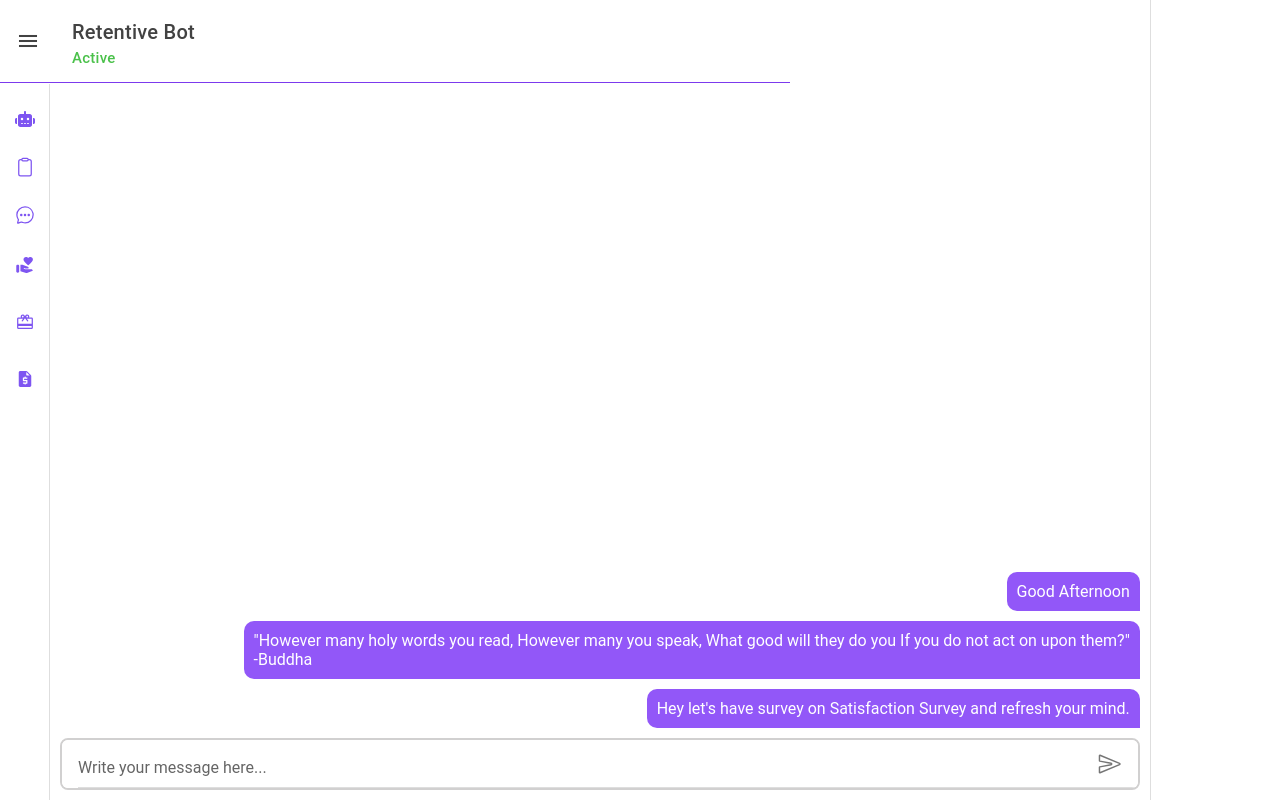
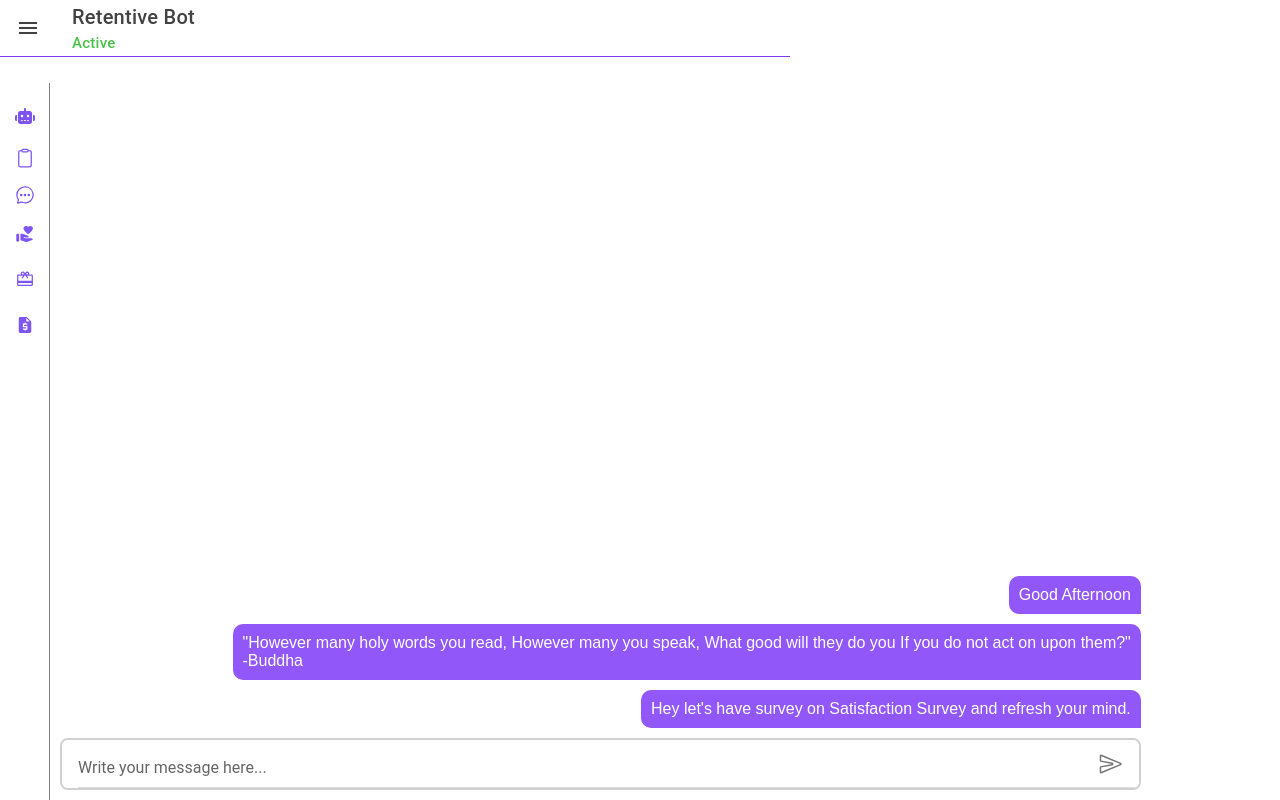
Before and after one commit to C0dewithLokesh/Retentive-bot, a React (Vite) app: page /home in a window 1280 px wide. Built offline with nearby package versions, Linux system fonts and the light colour scheme.

Commit message:
survey component tailwind done

```diff
--- a/src/components/SplitPane/SplitPane.tsx
+++ b/src/components/SplitPane/SplitPane.tsx
@@ -173,7 +173,7 @@ const SplitPane = (props: Props) => {
             </div>
 
             {/* CORE HR */}
-            <div className={`sidebar-item ${LeaveDropdown ? "m-68" : ""}`} onClick={hrDrodownhandler}>
+            <div className={`sidebar-item ${LeaveDropdown ? "margin-96" : ""}`} onClick={hrDrodownhandler}>
               <div
                 className={`sidebar-icon ${
                   showSurvey ? "active" : ""
--- a/src/components/home/Home.tsx
+++ b/src/components/home/Home.tsx
@@ -67,8 +67,8 @@ const Home: React.FC = ({ showSurvey, showPendingLeave, ShowTypeLeave, splitMenu
             ></IonMenuButton>
           </IonButtons>
           <IonTitle className="header-container">
-            <p className="user-name">Retentive Bot</p>
-            <p className="user-status">Active</p>
+            <p className="user-name mt-5">Retentive Bot</p>
+            <p className="user-status mb-4">Active</p>
           </IonTitle>
         </IonToolbar>
       </IonHeader>
--- a/src/components/home/Survey.tsx
+++ b/src/components/home/Survey.tsx
@@ -8,26 +8,26 @@ const Survey = (props: Props) => {
   return (
     <div className="msg-content bot">
       <div className={`msg-content-inside bot survey`}>
-        <div className="survey-heading">
+        <div className="survey-heading flex justify-between p-[10px] rounded-t-[10px] bg-[#9257f8]">
           <div className="survey-name">Satisfaction Survey</div>
           <div className="question-no">Question: 1</div>
         </div>
-        <div className="survey-question">
-          <p>How satisfied are you with the respect from your coworkers</p>
+        <div className="survey-question py-[3px] px-[10px] text-black">
+          <p className="mt-[5px]">How satisfied are you with the respect from your coworkers</p>
         </div>
 
-        <div className="survey-stars">
+        <div className="survey-stars py-[3px] px-[10px]">
           <IonIcon icon={starSharp} className="star-icon" size="large" />
           <IonIcon icon={starSharp} className="star-icon" size="large" />
           <IonIcon icon={starSharp} className="star-icon" size="large" />
           <IonIcon icon={starSharp} className="star-icon" size="large" />
           <IonIcon icon={starSharp} className="star-icon" size="large" />
         </div>
-        <div className="survey-btn">
-          <IonButton className="previous-btn" fill="clear">
+        <div className="survey-btn p-1 flex justify-end align-middle">
+          <IonButton className="previous-btn bg-[#ffffff80] rounded cursor-pointer text-[#9257f8]" fill="clear">
             Previous
           </IonButton>
-          <IonButton className="next-btn" fill="clear">
+          <IonButton className="next-btn bg-[#9257f8] text-[#fff] rounded cursor-pointer" fill="clear">
             Next
           </IonButton>
         </div>
--- a/src/theme/variables.css
+++ b/src/theme/variables.css
@@ -1,9 +1,9 @@
 /* Ionic Variables and Theming. For more info, please see:
 http://ionicframework.com/docs/theming/ */
 
-/* @tailwind base;
+@tailwind base;
 @tailwind components;
-@tailwind utilities; */
+@tailwind utilities;
 
 /** Ionic CSS Variables **/
 :root {
@@ -239,6 +239,11 @@ http://ionicframework.com/docs/theming/ */
   }
 }
 
+body {
+  font-family: Arial, Helvetica, sans-serif;
+  line-height: normal;
+}
+
 ion-router-outlet {
   min-width: 86%;
   margin-left: 50px;
@@ -274,7 +279,8 @@ ion-router-outlet {
   min-width: 50px;
   transition: max-width 0.5s ease-in-out;
   z-index: 1;
-  margin-top: 84px;
+  margin-top: 83px;
+  border-right: 1px solid grey;
 }
 
 .split-menu.close {
@@ -300,8 +306,8 @@ ion-router-outlet {
   display: none;
 }
 
-.m-68 {
-  margin-top: 68px;
+.margin-96 {
+  margin-top: 96px;
 }
 
 .hr-dropdown p {
@@ -324,6 +330,10 @@ ion-router-outlet {
   gap: 20px;
   width: 100%;
   transition: all 0.5s ease-in-out;
+}
+
+.sidebar-item p {
+  margin: 10px 0;
 }
 
 .ion-padding.p-10 {
@@ -498,52 +508,9 @@ ion-router-outlet {
   padding: 0;
 }
 
-.survey-heading {
-  background-color: rgb(146, 87, 248);
-  display: flex;
-  justify-content: space-between;
-  padding: 10px;
-  border-top-left-radius: 10px;
-  border-top-right-radius: 10px;
-}
-
-.survey-question {
-  padding: 3px 10px;
-  color: black;
-}
-
-.survey-question p {
-  margin: 0;
-  margin-top: 5px;
-}
-
-.survey-stars {
-  padding: 3px 10px;
-}
-
 .star-icon {
-  color: rgb(150, 147, 147);
+  color: rgb(149, 147, 147);
   padding-right: 5px;
-}
-
-.survey-btn {
-  padding: 5px;
-  display: flex;
-  justify-content: flex-end;
-  align-items: center;
-}
-
-.previous-btn {
-  background-color: rgba(255, 255, 255, 0.5);
-  border-radius: 4px;
-  color: rgb(146, 87, 248);
-  cursor: pointer;
-}
-
-.next-btn {
-  background-color: rgb(146, 87, 248);
-  border-radius: 4px;
-  color: #fff;
 }
 
 /*
```
